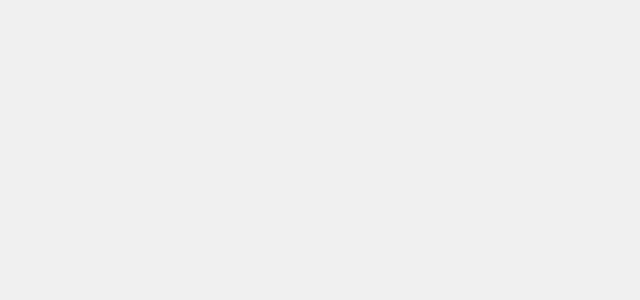
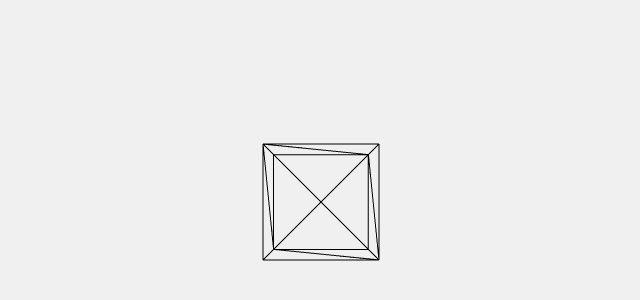
Before and after one commit to mnlvqz/frs-web, a React (Vite) app: page / in a window 1280 px wide. Shown: the part 198-498 px from the top of the page, without its empty margins (319-959 px from the left). Built offline with nearby package versions, Linux system fonts and the light colour scheme; a web font is replaced by a local one.

Commit message:
Update App.jsx

```diff
--- a/src/App.jsx
+++ b/src/App.jsx
@@ -1,27 +1,20 @@
 import React from "react";
 import { Canvas } from "@react-three/fiber";
-import { ScrollControls } from "@react-three/drei";
+import { Scroll, ScrollControls } from "@react-three/drei";
+import Faces from "./components/Faces";
 
 const App = () => {
   //const [backgroundColor, setBackgroundColor] = useState("orange");
   // orthographic
   // camera={{ fov: 45.0, zoom: 1, position: [0, 0, 50] }
   return (
-    <Canvas
-      orthographic
-      camera={{ fov: 45.0, zoom: 100, position: [0, 0, 50] }}
-    >
-      {/*       <ambientLight intensity={Math.PI * 0.5} />
-      <spotLight
-        position={[0, 1, 1]}
-        angle={0.8}
-        penumbra={0.5}
-        decay={0}
-        intensity={Math.PI * 50}
-      /> */}
-
-      <pointLight position={[0, 0, 5]} decay={0} intensity={Math.PI} />
-      <ScrollControls damping={0.25} pages={7}></ScrollControls>
+    <Canvas>
+      <ScrollControls pages={4} damping={0.5}>
+        <Scroll>
+          <Faces />
+        </Scroll>
+        <Scroll html></Scroll>
+      </ScrollControls>
     </Canvas>
   );
 };
```
